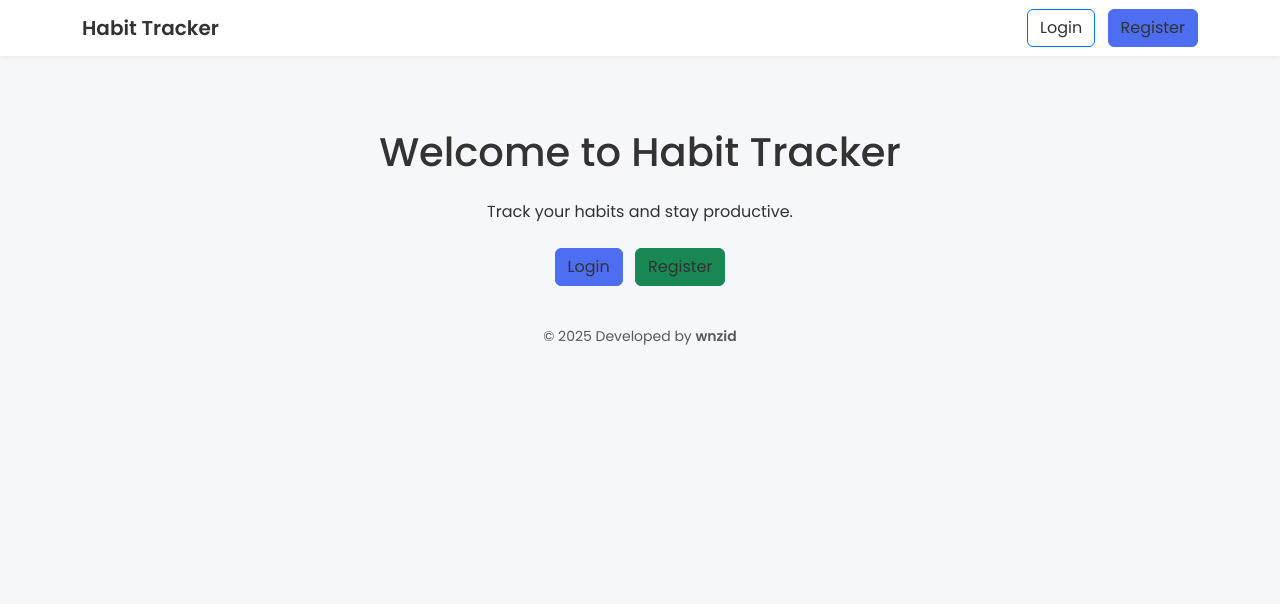
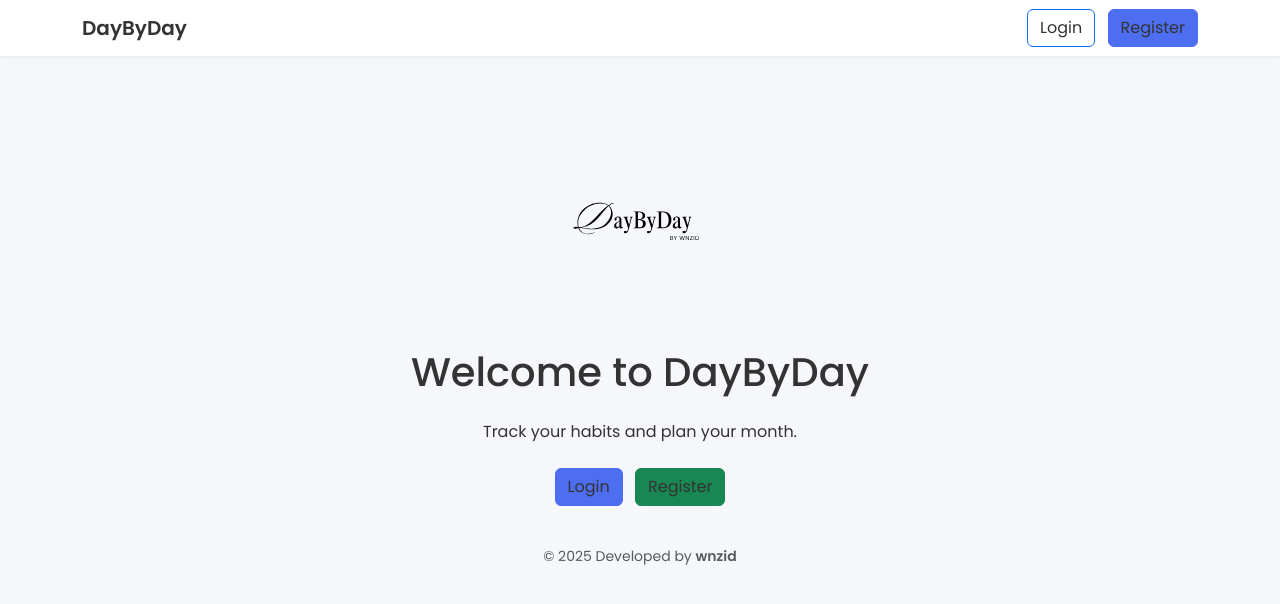
Before and after one commit to wnzid/DayByDay, a Flask app: page / in a window 1280 px wide. Shown: the top 604 px of the page. Run offline with Flask 3, Linux system fonts and the light colour scheme; some libraries are stand-ins or nearby versions.

Commit message:
Use DayByDay branding with logo

```diff
--- a/static/style.css
+++ b/static/style.css
@@ -129,3 +129,8 @@ a:visited {
   overflow: hidden;
   text-overflow: ellipsis;
 }
+
+.logo {
+  max-width: 200px;
+  margin-bottom: 20px;
+}
--- a/templates/base.html
+++ b/templates/base.html
@@ -2,7 +2,7 @@
 <html lang="en">
   <head>
     <meta charset="utf-8">
-    <title>Habit Tracker</title>
+    <title>DayByDay</title>
     <meta name="viewport" content="width=device-width, initial-scale=1">
     <!-- Bootstrap 5 CDN -->
     <link href="https://cdn.jsdelivr.net/npm/bootstrap@5.3.0/dist/css/bootstrap.min.css" rel="stylesheet">
@@ -20,7 +20,7 @@
   {% block navbar %}
   <nav class="navbar navbar-expand-lg">
       <div class="container">
-        <a class="navbar-brand" href="/">Habit Tracker</a>
+        <a class="navbar-brand" href="/">DayByDay</a>
         <div>
           {% if session.get('user_id') %}
             <a href="/habits" class="btn btn-outline-primary me-2">Manage Habits</a>
--- a/templates/dashboard.html
+++ b/templates/dashboard.html
@@ -14,6 +14,7 @@
 {% endblock %}
 {% block content %}
 <div class="d-flex flex-column align-items-center justify-content-center dashboard-gap">
+    <img src="{{ url_for('static', filename='svg/dashlogo.svg') }}" class="logo" alt="DayByDay logo">
     <a href="{{ url_for('habit_tracker') }}" class="btn btn-primary btn-lg mb-3">Habit Tracker</a>
     <a href="{{ url_for('planner_root') }}" class="btn btn-secondary btn-lg">Monthly Planner</a>
 </div>
--- a/templates/welcome.html
+++ b/templates/welcome.html
@@ -1,8 +1,9 @@
 {% extends "base.html" %}
 {% block content %}
 <div class="text-center mt-5">
-  <h1 class="mb-4">Welcome to Habit Tracker</h1>
-  <p class="mb-4">Track your habits and stay productive.</p>
+  <img src="{{ url_for('static', filename='svg/dashlogo.svg') }}" class="logo" alt="DayByDay logo">
+  <h1 class="mb-4">Welcome to DayByDay</h1>
+  <p class="mb-4">Track your habits and plan your month.</p>
   <a href="{{ url_for('login') }}" class="btn btn-primary me-2">Login</a>
   <a href="{{ url_for('register') }}" class="btn btn-success">Register</a>
 </div>
```
Also changed, not shown: README.md.
